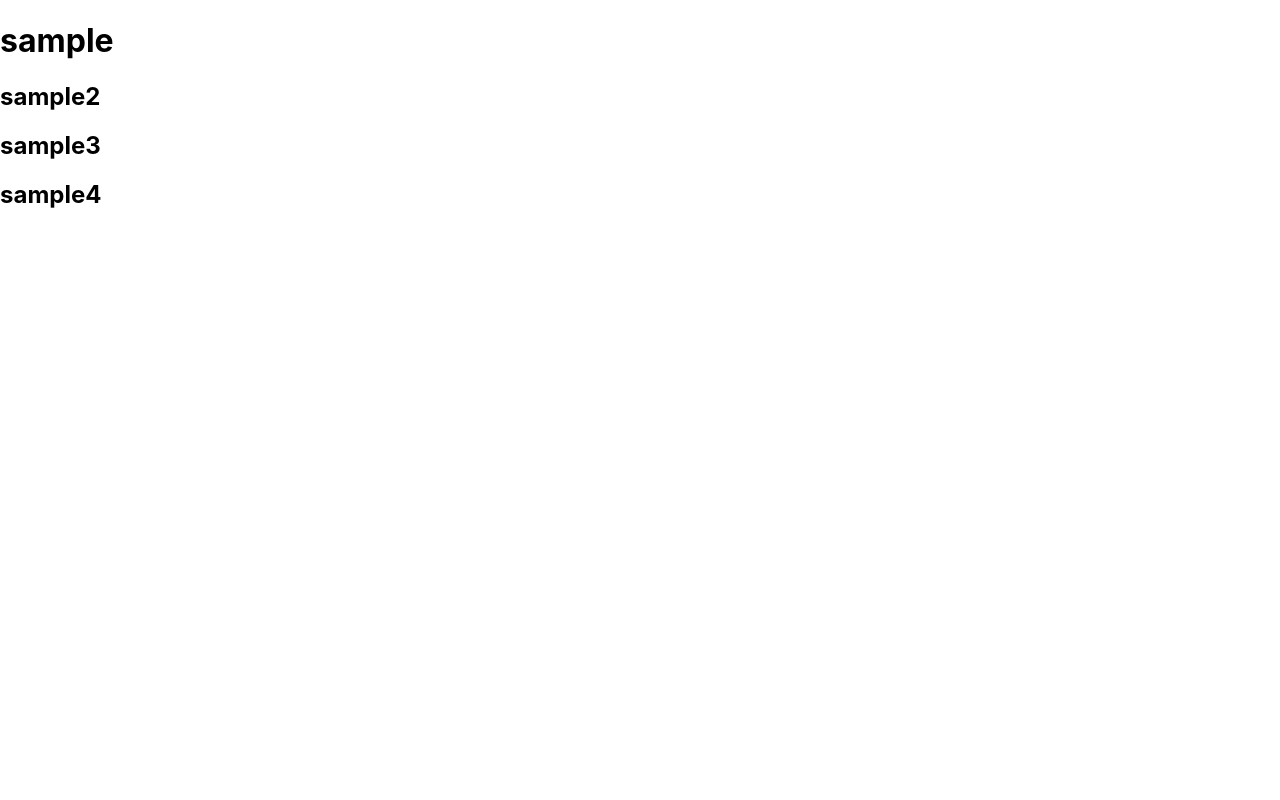
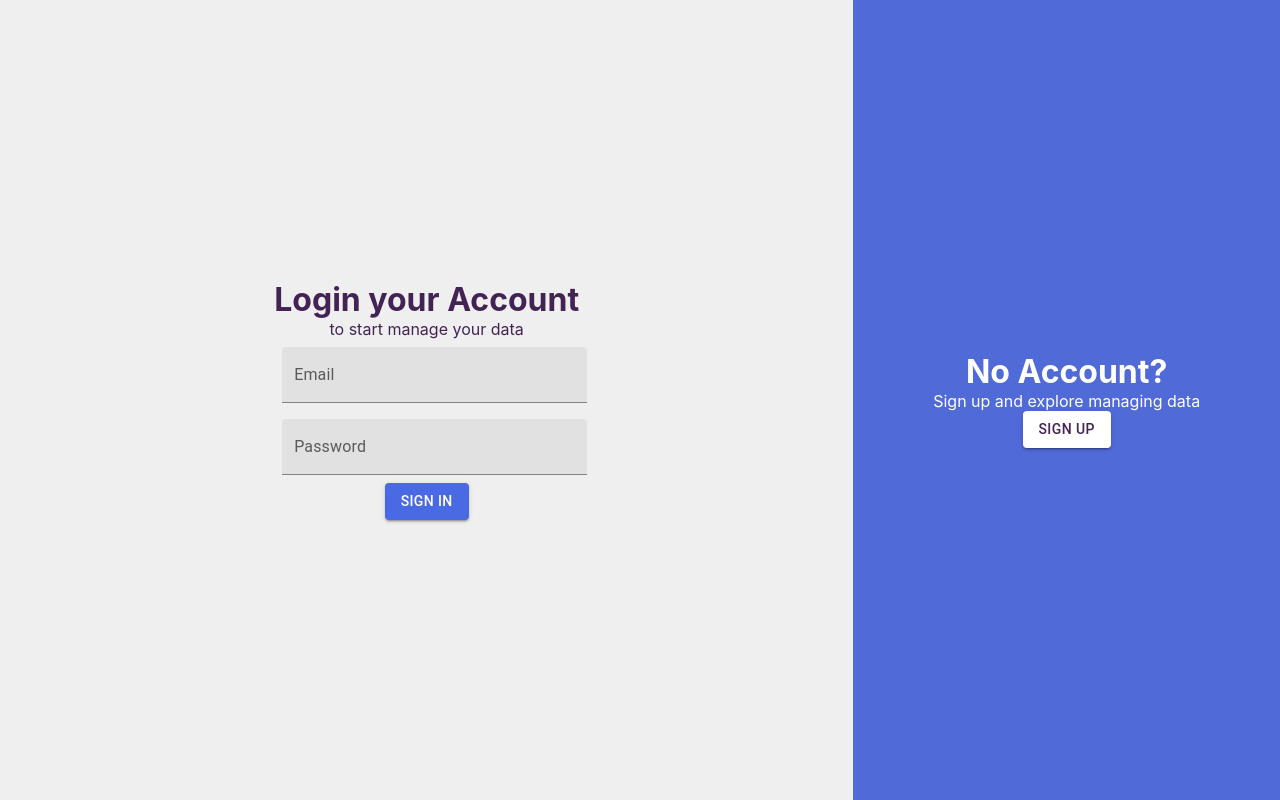
Before and after one commit to mdbandi123/servis, a React (Create React App) app in the folder FE/client-app/: page / in a window 1280 px wide. Built offline with nearby package versions, Linux system fonts and the light colour scheme.

Commit message:
added new new login and registration page

```diff
--- a/FE/client-app/package.json
+++ b/FE/client-app/package.json
@@ -2,8 +2,11 @@
   "name": "client-app",
   "version": "0.1.0",
   "private": true,
-  "proxy":"http://localhost:5000",
+  "proxy": "http://localhost:5000",
   "dependencies": {
+    "@emotion/react": "^11.10.5",
+    "@emotion/styled": "^11.10.5",
+    "@mui/material": "^5.11.5",
     "@testing-library/jest-dom": "^5.16.5",
     "@testing-library/react": "^13.4.0",
     "@testing-library/user-event": "^13.5.0",
--- a/FE/client-app/src/App.js
+++ b/FE/client-app/src/App.js
@@ -1,12 +1,12 @@
-import React from 'react'
+import React from 'react';
+import SignIn from './pages/signin/SignIn';
+import SignUp from './pages/signup/SignUp';
 
 function App(){
   return(
     <div>
-      <h1>sample</h1>
-      <h2>sample2</h2>
-      <h2>sample3</h2>
-      <h2>sample4</h2>
+      <SignIn />
+      {/* <SignUp /> */}
     </div>
   )
 }
--- /dev/null
+++ b/FE/client-app/src/pages/signin/SignIn.js
@@ -0,0 +1,109 @@
+import React from 'react';
+
+import Box from '@mui/material/Box';
+import TextField from '@mui/material/TextField';
+import Grid2 from '@mui/material/Unstable_Grid2/Grid2';
+import Typography from '@mui/material/Typography';
+import { Button } from '@mui/material';
+import { createTheme, ThemeProvider } from '@mui/material/styles';
+
+const secondaryTxt = createTheme();
+const lightTxt = createTheme();
+
+secondaryTxt.typography.h1 = {
+    color: '#432353'
+};
+
+secondaryTxt.typography.body1 = {
+    color: '#432353'
+};
+
+lightTxt.typography.h1 = {
+    color: '#FFFFFF'
+};
+
+lightTxt.typography.body1 = {
+    color: '#FFFFFF'
+};
+
+function SignIn() {
+    const fullScreenContainer = {
+        position: 'fixed',
+        width: '100vw',
+        height: '100vh',
+        display: 'flex',
+    }
+    const centerContainer = {
+        textAlign: 'center',
+        justifyContent: 'center',
+        alignItems: 'center',
+        display: 'flex',
+        height: '100vh',
+    }
+    const signInContainer = {
+        backgroundColor: '#EFEFEF',
+    }
+    const registrationContainer = {
+        backgroundColor: '#506ad8',
+    }
+    const textField = {
+        m: 1
+    }
+    const containInfoBtn = {
+        backgroundColor: '#4a6ae3',
+    }
+    const containLightBtn = {
+        backgroundColor: '#FFFFFF',
+        '&:hover': {
+            background: "#E7E7E7",
+        },
+        color: '#432353'
+    }
+
+    return (
+        <React.Fragment>
+            <Grid2 container spacing={0} sx={[fullScreenContainer, centerContainer]}>
+                <Grid2 item sx={[signInContainer, centerContainer]} lx={8} lg={8} md={8} sm={8} xs={8}>
+                    <Box component="form" >
+                        <Box>
+                            <ThemeProvider theme={secondaryTxt}>
+                                <Typography variant="h1">Login your Account</Typography>
+                                <Typography variant="body1">to start manage your data</Typography>
+                            </ThemeProvider>
+                        </Box>
+                        <Box>
+                            <Box>
+                                <TextField sx={textField} id="outlined-textarea" color="secondary" type="email" label="Email" placeholder="Enter your Email" variant="filled" fullWidth />
+                            </Box>
+                            <Box>
+                                <TextField sx={textField} id="outlined-textarea" color="secondary" type="password" label="Password" placeholder="Enter your Password" variant="filled" fullWidth />
+                            </Box>
+                        </Box>
+                        <Box>
+                            <Box>
+                                <Button sx={containInfoBtn} variant="contained" disableRipple>Sign In</Button>
+                            </Box>
+                        </Box>
+                    </Box>
+                </Grid2>
+                <Grid2 item sx={[registrationContainer, centerContainer]} lx={4} lg={4} md={4} sm={4} xs={4}>
+                    <Box component="form" >
+                        <Box>
+                            <ThemeProvider theme={lightTxt}>
+                                <Typography variant="h1">No Account?</Typography>
+                                <Typography variant="body1">Sign up and explore managing data</Typography>
+                            </ThemeProvider>
+                        </Box>
+                        <Box>
+                            <Box>
+                                <Button sx={containLightBtn} variant="contained" disableRipple>Sign Up</Button>
+                            </Box>
+                        </Box>
+                    </Box>
+                </Grid2>
+            </Grid2>
+        </React.Fragment>
+    );
+}
+
+export default SignIn;
--- /dev/null
+++ b/FE/client-app/src/pages/signup/SignUp.js
@@ -0,0 +1,102 @@
+import React from 'react';
+
+import Box from '@mui/material/Box';
+import TextField from '@mui/material/TextField';
+import Grid2 from '@mui/material/Unstable_Grid2/Grid2';
+import Typography from '@mui/material/Typography';
+import { Button } from '@mui/material';
+import { createTheme, ThemeProvider } from '@mui/material/styles';
+
+const secondaryTxt = createTheme();
+const lightTxt = createTheme();
+
+secondaryTxt.typography.h1 = {
+    color: '#432353'
+};
+
+secondaryTxt.typography.body1 = {
+    color: '#432353'
+};
+
+lightTxt.typography.h1 = {
+    color: '#FFFFFF'
+};
+
+lightTxt.typography.body1 = {
+    color: '#FFFFFF'
+};
+
+function SignUp() {
+    const centerContainer = {
+        textAlign: 'center',
+        justifyContent: 'center',
+        alignItems: 'center',
+        display: 'flex',
+        height: '100vh',
+    }
+    const signInContainer = {
+        backgroundColor: '#EFEFEF',
+    }
+    const textField = {
+        m: 1
+    }
+    const containInfoBtn = {
+        backgroundColor: '#4a6ae3',
+    }
+    const inlineTxt = {
+        display: 'inline'
+    }
+    const inlineTxtB = {
+        display: 'inline',
+        fontWeight: 'bold'
+    }
+
+    return (
+        <React.Fragment>
+            <Grid2 container spacing={0} sx={[ centerContainer]}>
+                <Grid2 item sx={[signInContainer, centerContainer]} lx={8} lg={8} md={8} sm={8} xs={8}>
+                    <Box component="form" >
+                        <Box>
+                            <ThemeProvider theme={secondaryTxt}>
+                                <Typography variant="h1">Create Account</Typography>
+                            </ThemeProvider>
+                        </Box>
+                        <Box>
+                            <Box>
+                                <TextField sx={textField} id="outlined-textarea" color="secondary" type="text" label="First Name" placeholder="Enter your First Name" variant="filled" fullWidth />
+                            </Box>
+                            <Box>
+                                <TextField sx={textField} id="outlined-textarea" color="secondary" type="text" label="Last Name" placeholder="Enter your Last Name" variant="filled" fullWidth />
+                            </Box>
+                            <Box>
+                                <TextField sx={textField} id="outlined-textarea" color="secondary" type="text" label="Business" placeholder="Enter your Business Name" variant="filled" fullWidth />
+                            </Box>
+                            <Box>
+                                <TextField sx={textField} id="outlined-textarea" color="secondary" type="email" label="Email" placeholder="Enter your Email" variant="filled" fullWidth />
+                            </Box>
+                            <Box>
+                                <TextField sx={textField} id="outlined-textarea" color="secondary" type="password" label="Password" placeholder="Enter your Password" variant="filled" fullWidth />
+                            </Box>
+                            <Box>
+                                <TextField sx={textField} id="outlined-textarea" color="secondary" type="password" label="Confirm Password" placeholder="Repeat your Password" variant="filled" fullWidth />
+                            </Box>
+                        </Box>
+                        <Box>
+                            <Box>
+                                <Button sx={containInfoBtn} variant="contained" disableRipple>Sign Up</Button>
+                            </Box>
+                        </Box>
+                        <Box>
+                            <ThemeProvider theme={secondaryTxt}>
+                                <Typography variant="body1" sx={inlineTxt}>Have already an account? </Typography>
+                                <Typography variant="body1" sx={inlineTxtB}>Login Here</Typography>
+                            </ThemeProvider>
+                        </Box>
+                    </Box>
+                </Grid2>
+            </Grid2>
+        </React.Fragment>
+    );
+}
+
+export default SignUp;
```
Also changed, not shown: FE/client-app/src/pages/login/git-placeholder.txt (deleted), 1 other file (tests, documents, lock files or other folders).
